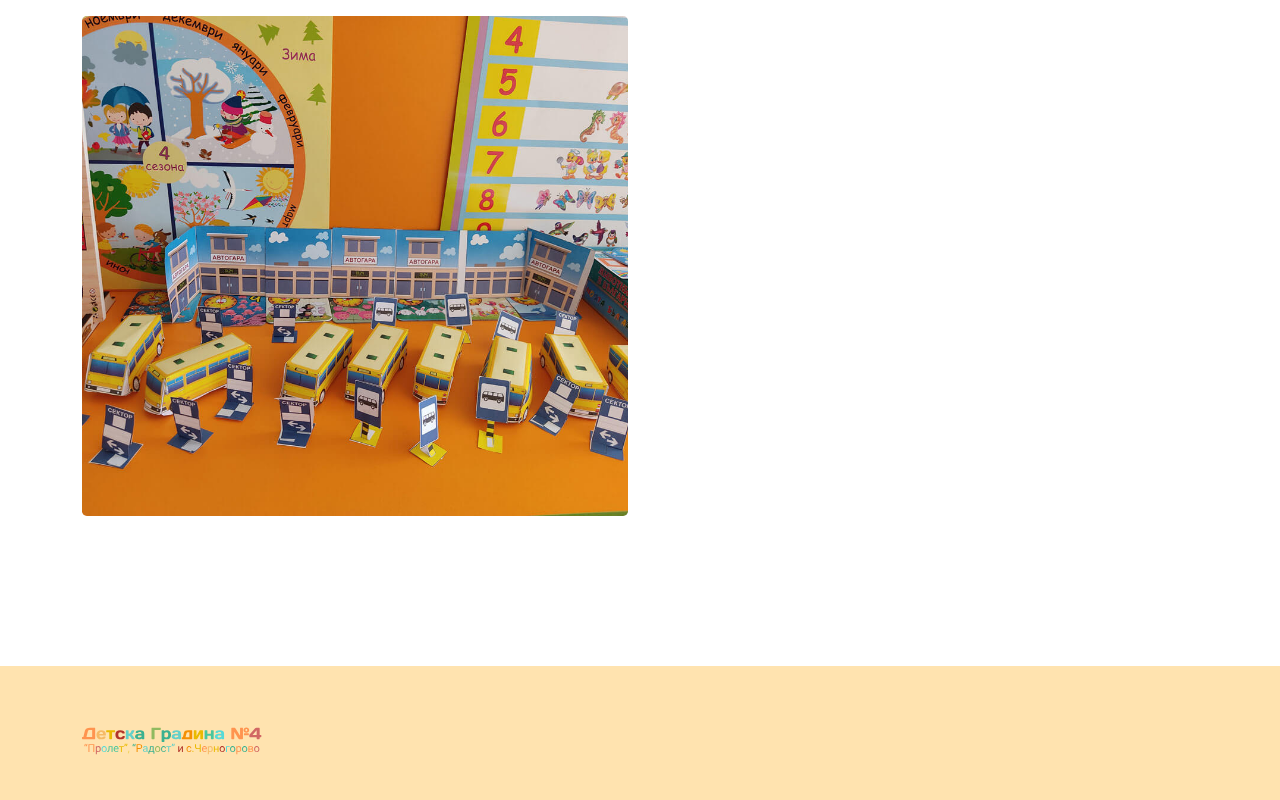
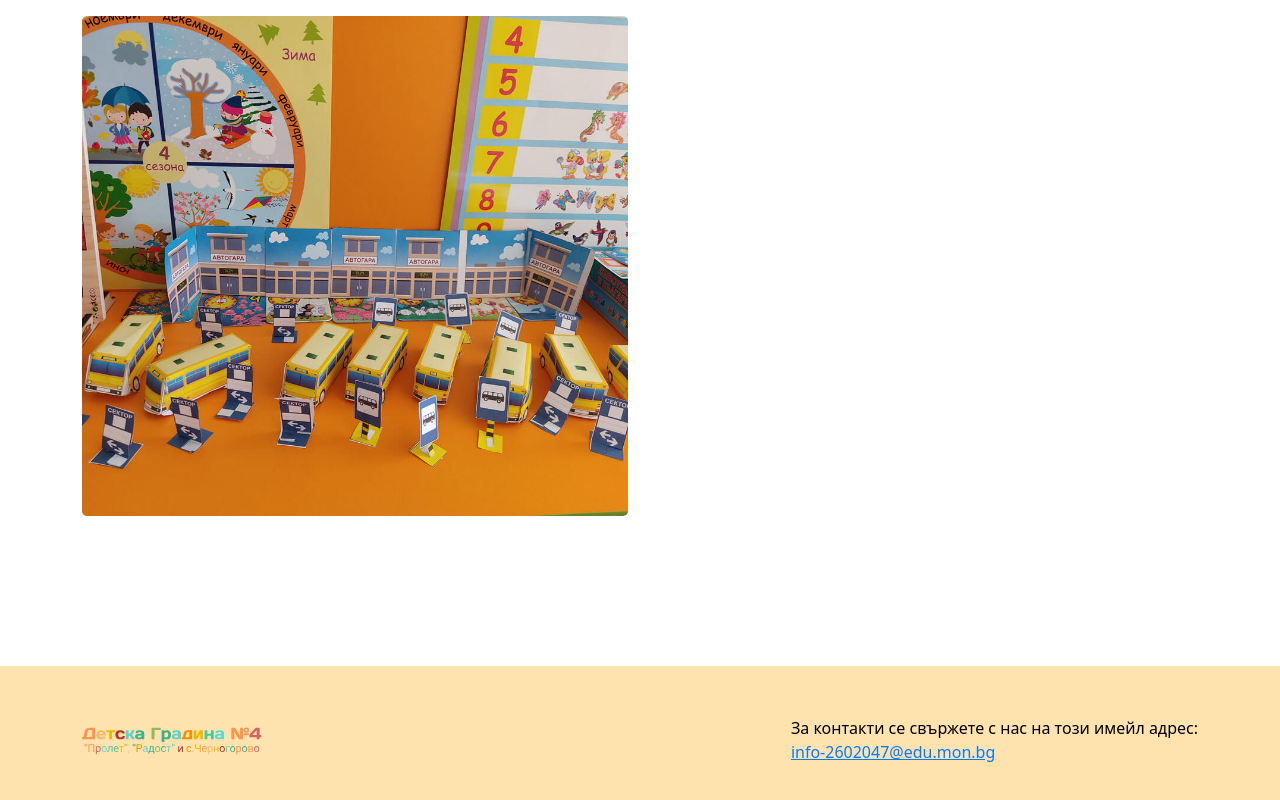
Before and after one commit to dg4dimitrovgrad/kindergarten-website, a Next.js app: page /gallery in a window 1280 px wide. Shown: the part 4693-5493 px from the top of the page. Built offline with nearby package versions, Linux system fonts and the light colour scheme.

Commit message:
Add email in footer

```diff
--- a/components/layout/index.js
+++ b/components/layout/index.js
@@ -16,7 +16,7 @@ export default function Layout({ children, title, description }) {
       <footer className="bg-beige p-50">
         <Container>
           <Row>
-            <Col sm={12} md={6} lg={3}>
+            <Col sm={12} md={6} lg={6}>
               <Navbar.Brand>
                 <Link href="/">
                   <a>
@@ -124,6 +124,18 @@ export default function Layout({ children, title, description }) {
                 </Link>
               </Navbar.Brand>
             </Col>
+            <Col sm={12} md={6} lg={6}>
+              <div className="d-flex align-items-center justify-content-end">
+                <div>
+                  <div className="font-weight-bold">
+                    За контакти се свържете с нас на този имейл адрес:
+                  </div>
+                  <a href="mailto: info-2602047@edu.mon.bg" className="d-block">
+                    info-2602047@edu.mon.bg
+                  </a>
+                </div>
+              </div>
+            </Col>
           </Row>
         </Container>
       </footer>
```
